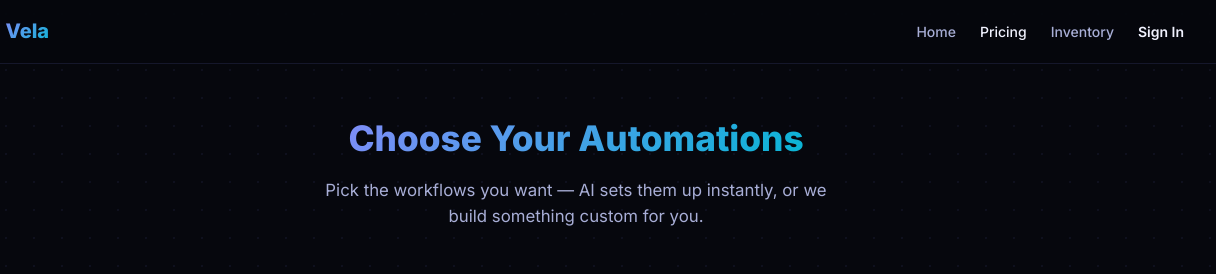
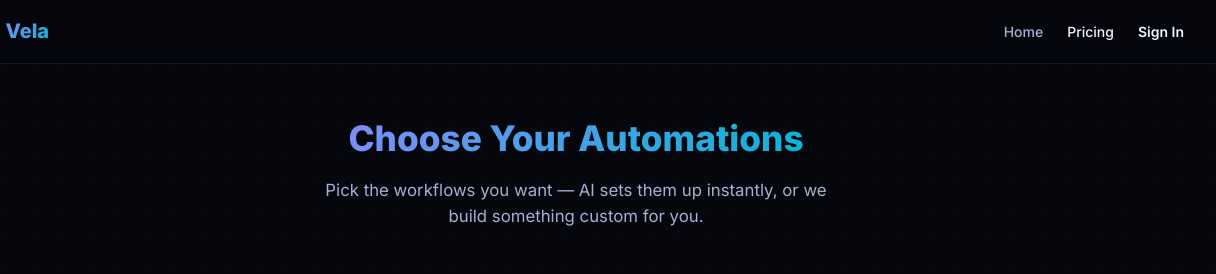
Before and after one commit to deaconautomation/Automation, a website: page workflows.html in a window 1280 px wide. Shown: the top 274 px of the page, 64-1280 px from the left. Drawn offline with nearby package versions, Linux system fonts and the light colour scheme.

Commit message:
Remove Inventory link from public workflows/pricing nav (#36)
https://claude.ai/code/session_01JvxAMXKdTcxGobPqe7dyWo

Co-authored-by: Claude <noreply@anthropic.com>

```diff
--- a/workflows.html
+++ b/workflows.html
@@ -177,7 +177,6 @@
   <div class="nav-links" id="nav-links">
     <a href="index.html">Home</a>
     <a href="workflows.html" class="active">Pricing</a>
-    <a href="inventory.html">Inventory</a>
     <a href="login.html" id="signin-link" style="font-weight:600;color:var(--text)">Sign In</a>
     <button id="signout-btn" onclick="signOut()" style="display:none;background:none;border:1px solid var(--border);color:var(--muted);font-size:.8rem;padding:.35rem .85rem;border-radius:8px;cursor:pointer;font-family:inherit;">Sign Out</button>
   </div>
```
